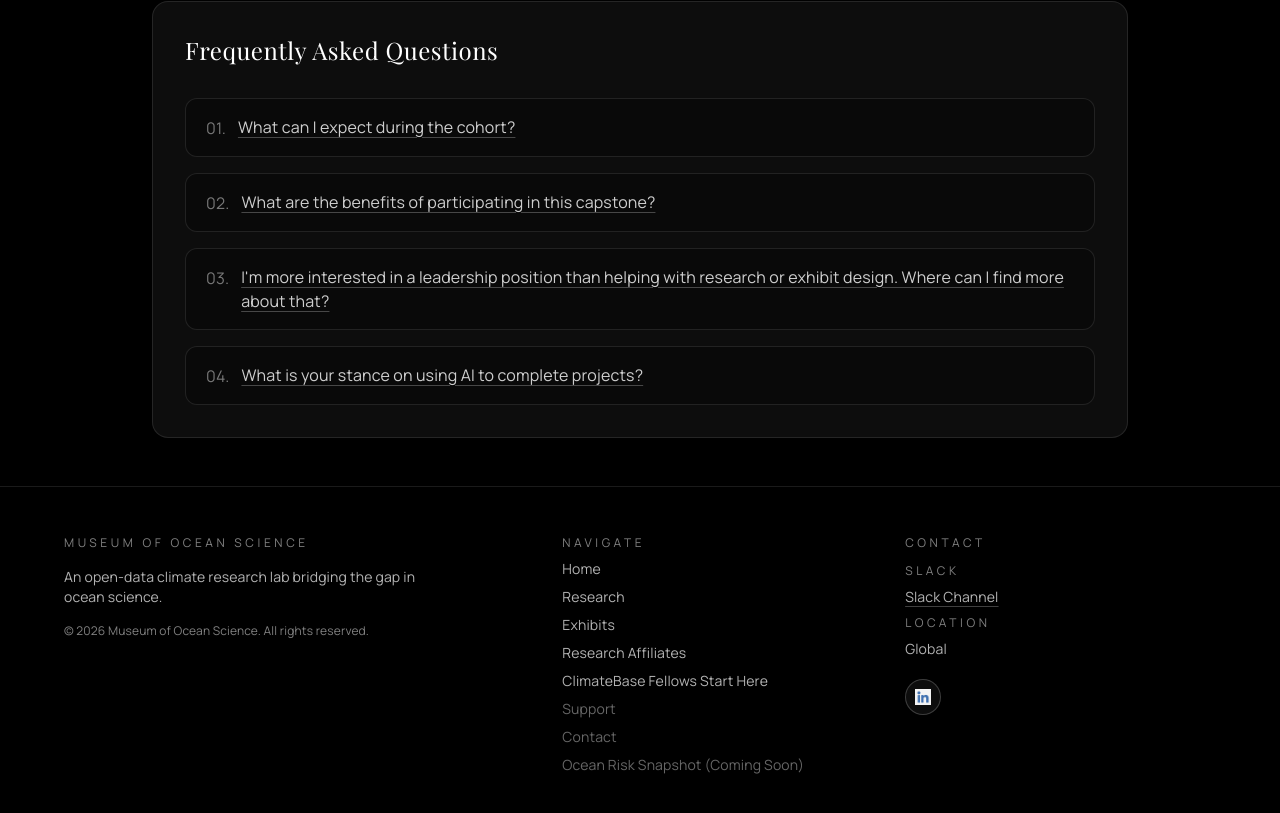
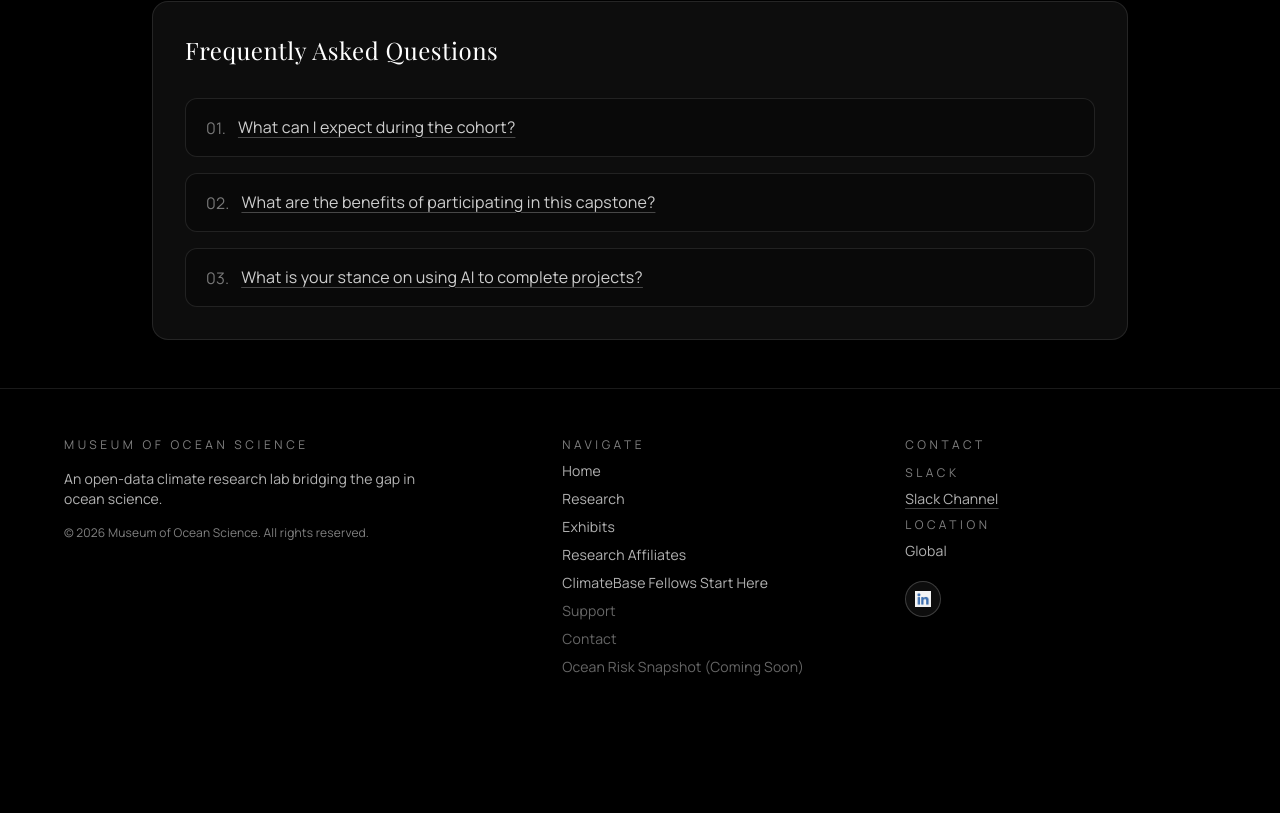
Before and after one commit to The-Museum-of-Ocean-Science/Website, a Next.js app: page /climatebase-fellows-start-here in a window 1280 px wide. Shown: the part 873-1686 px from the top of the page. After the commit the page ends 1598 px from the top, so only its background shows below. Built offline with nearby package versions, Linux system fonts and the light colour scheme; a web font is replaced by a local one.

Commit message:
Remove leadership-position FAQ item from ClimateBase start page

```diff
--- a/src/app/climatebase-fellows-start-here/page.tsx
+++ b/src/app/climatebase-fellows-start-here/page.tsx
@@ -133,21 +133,6 @@ const faqQuestions: FaqQuestion[] = [
       ],
       closing:
         "These benefits are contingent upon artifact completion and adherence to standards.",
-    },
-  },
-  {
-    question:
-      "I'm more interested in a leadership position than helping with research or exhibit design. Where can I find more about that?",
-    expandable: {
-      intro: "Sweet! Check out the",
-      linkLabel: "open positions.",
-      linkHref: "https://museumofoceanscience.com/affiliates",
-      closing:
-        "If you see something that you're interested in, or would like to propose a role, please join our",
-      secondaryLinkLabel: "Slack Channel",
-      secondaryLinkHref: "https://museumofoceanscience.slack.com",
-      secondaryClosing: "and message Janelle.",
-      benefits: [],
     },
   },
   {
```
